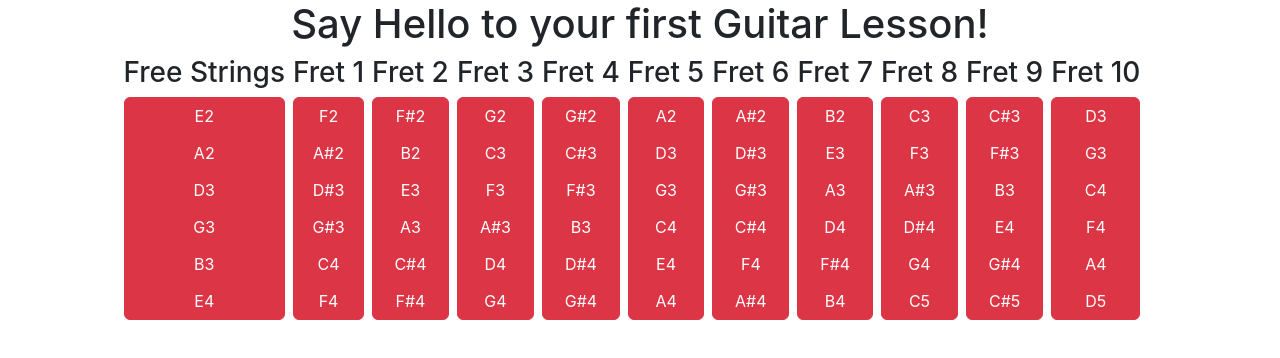
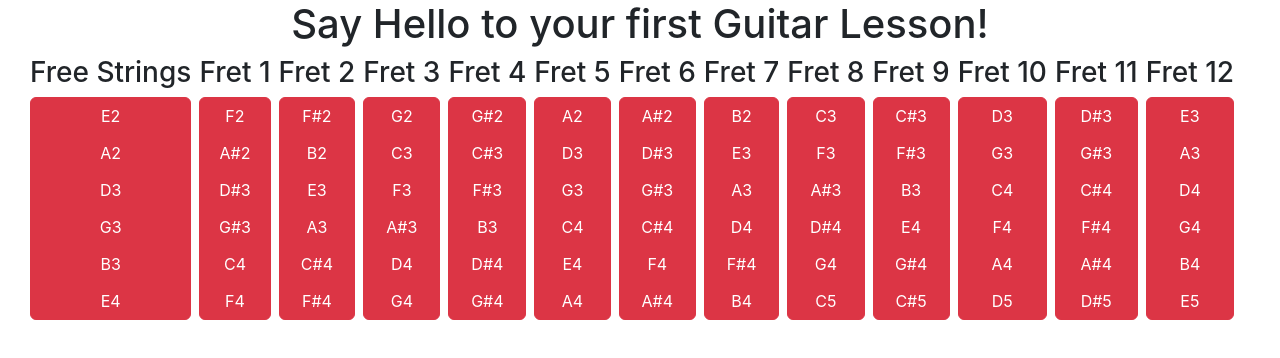
Before and after one commit to VanyaMark/202402-guitar, a React (Create React App) app: page / in a window 1280 px wide. Shown: the top 358 px of the page. Built offline with nearby package versions, Linux system fonts and the light colour scheme.

Commit message:
add fret 11 and 12

```diff
--- a/src/App.js
+++ b/src/App.js
@@ -24,6 +24,8 @@ function App() {
         <FretContainer title="Fret 8" notes="C3 F3 A#3 D#4 G4 C5" />
         <FretContainer title="Fret 9" notes="C#3 F#3 B3 E4 G#4 C#5" />
         <FretContainer title="Fret 10" notes="D3 G3 C4 F4 A4 D5" />
+        <FretContainer title="Fret 11" notes="D#3 G#3 C#4 F#4 A#4 D#5" />
+        <FretContainer title="Fret 12" notes="E3 A3 D4 G4 B4 E5" />
       </ButtonGroup>
     </div>
   );
```
